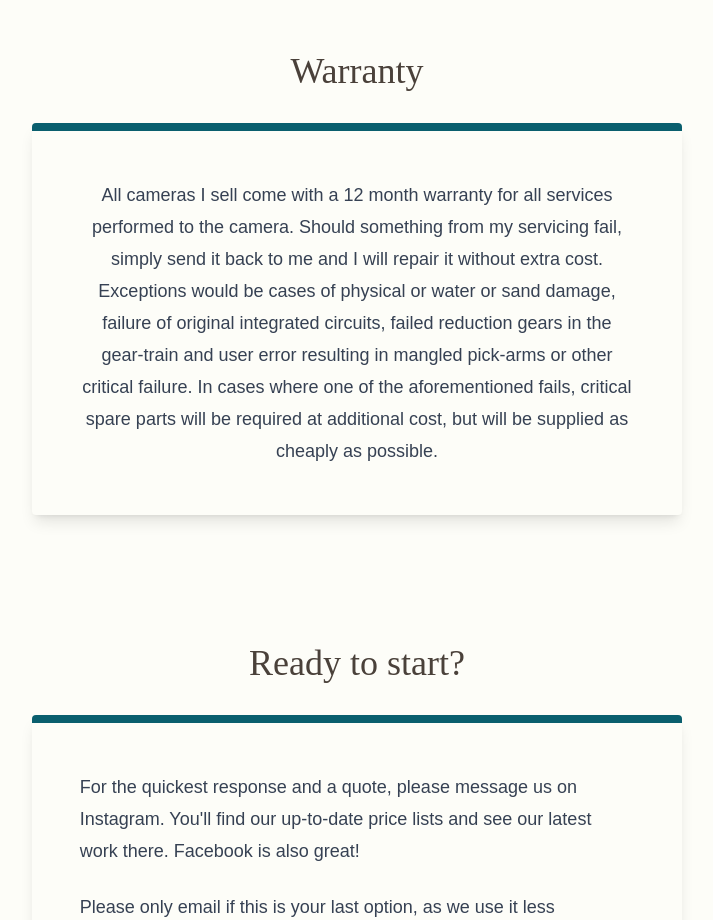
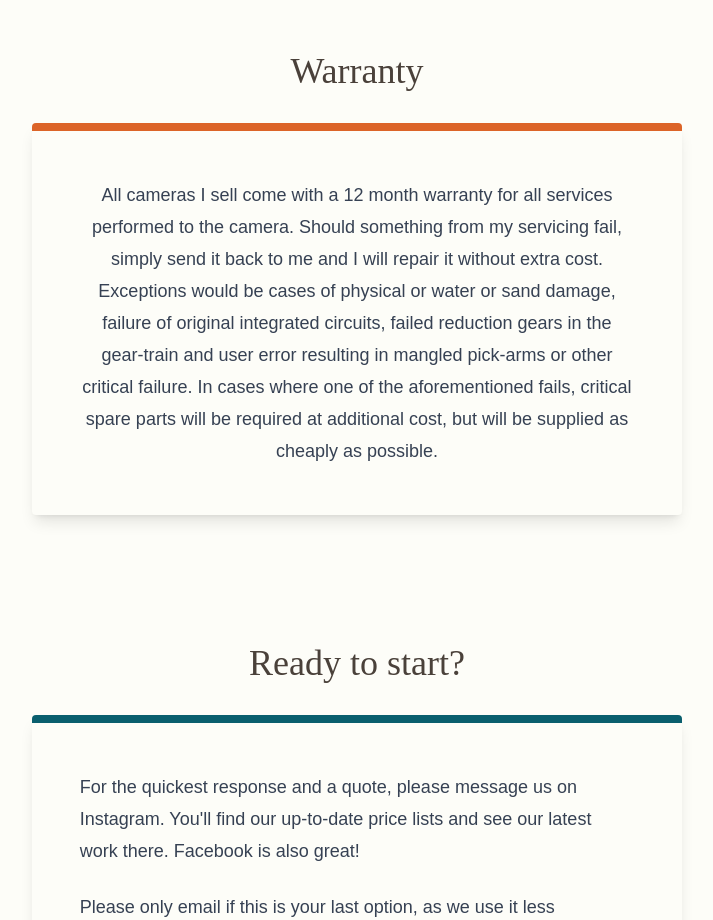
Before and after one commit to Mappboy/Instant-Camera-Guy, a React (Vite) app: page /repair in a window 1280 px wide. Shown: the part 2540-3460 px from the top of the page, without its empty margins (283-996 px from the left). Built offline with nearby package versions, Linux system fonts and the light colour scheme; a web font is replaced by a local one.

Commit message:
fix: update warranty section border color to accent orange

```diff
--- a/pages/RepairsPage.tsx
+++ b/pages/RepairsPage.tsx
@@ -140,7 +140,7 @@ const RepairsPage: React.FC = () => {
         {/* Warranty Section */}
         <section className="max-w-4xl mx-auto text-center">
             <h2 className="text-4xl font-special mb-8">Warranty</h2>
-            <div className="prose lg:prose-lg mx-auto bg-background p-8 sm:p-12 shadow-lg rounded-sm border-t-8 border-accent-teal">
+            <div className="prose lg:prose-lg mx-auto bg-background p-8 sm:p-12 shadow-lg rounded-sm border-t-8 border-accent-orange">
                 <p>All cameras I sell come with a 12 month warranty for all services performed to the camera. Should something from my servicing fail, simply send it back to me and I will repair it without extra cost. Exceptions would be cases of physical or water or sand damage, failure of original integrated circuits, failed reduction gears in the gear-train and user error resulting in mangled pick-arms or other critical failure. In cases where one of the aforementioned fails, critical spare parts will be required at additional cost, but will be supplied as cheaply as possible.</p>
             </div>
         </section>
```
